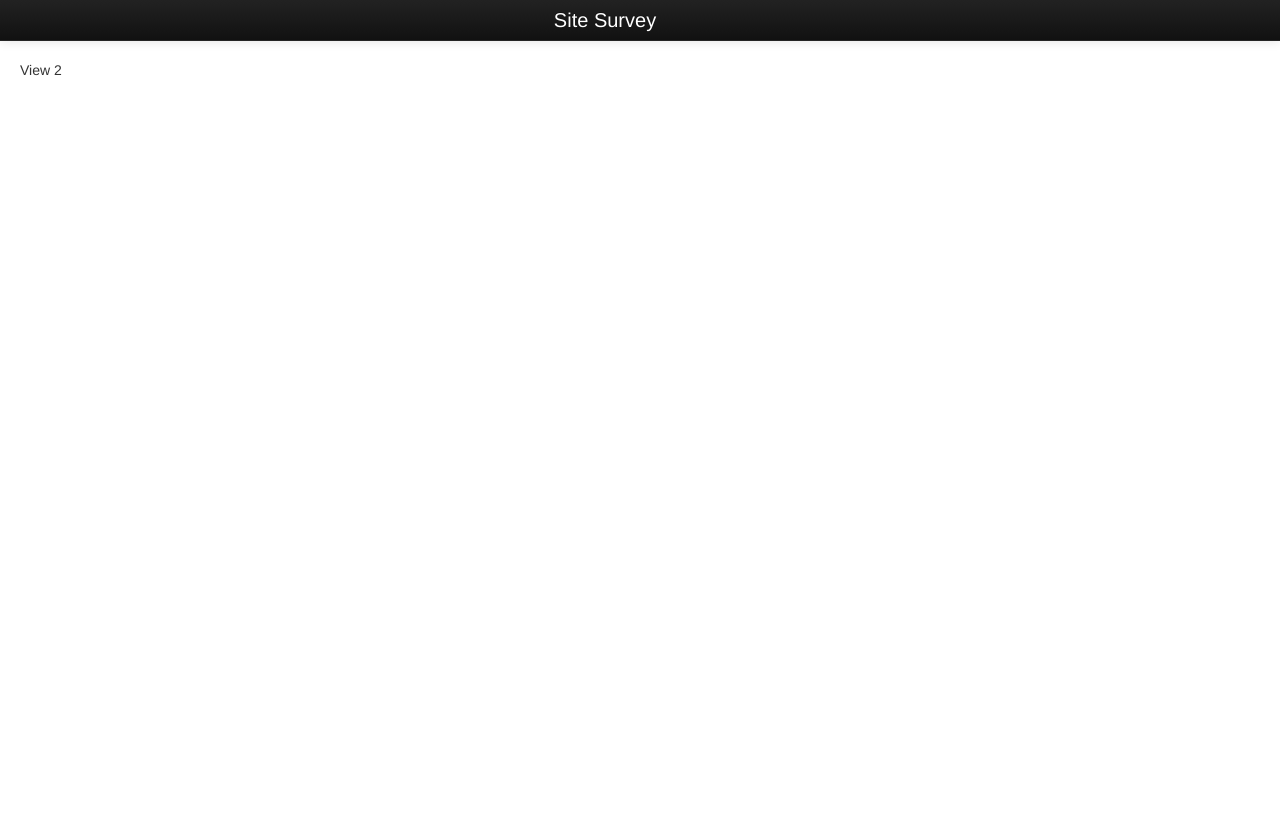
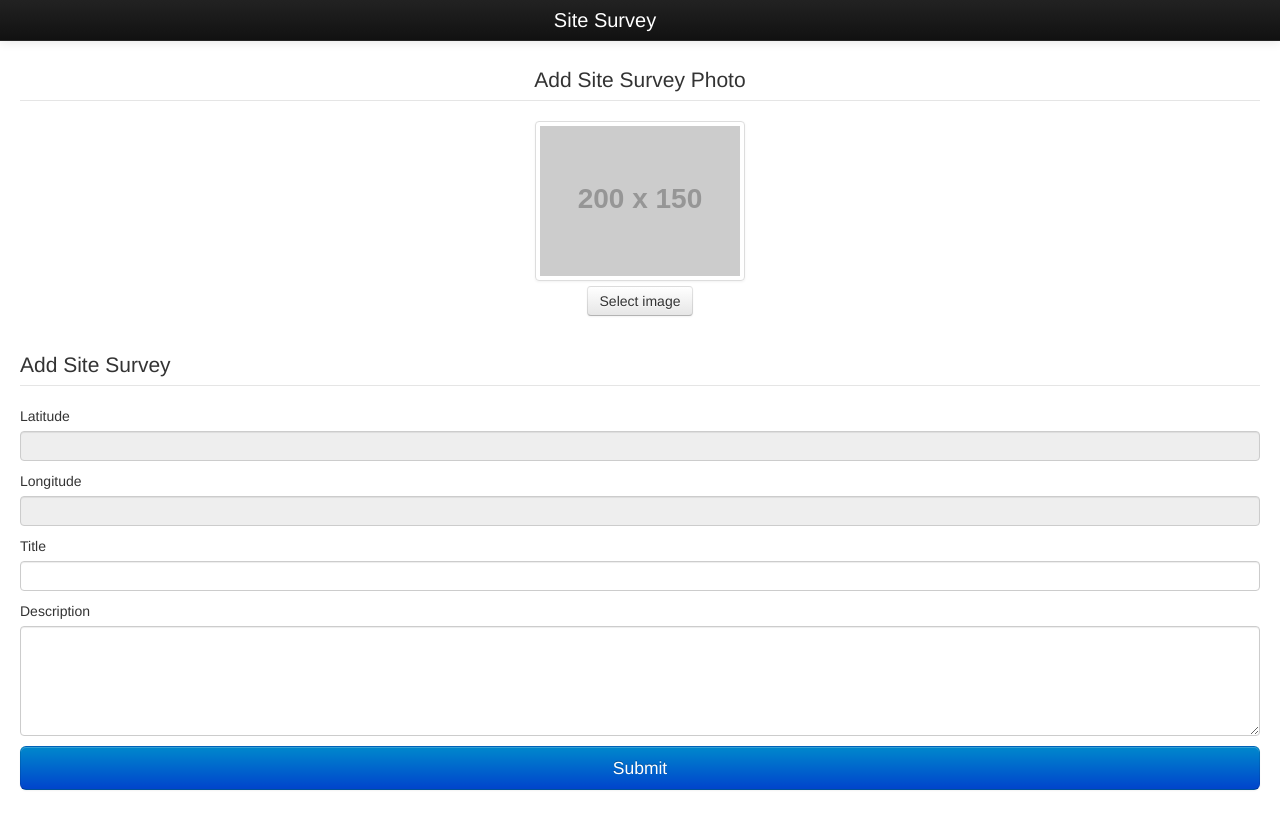
Before and after one commit to jamasters/geoscience-training, a website: page index.html at #/view2 in a window 1280 px wide. Before the commit the page ends 800 px from the top, so only its background shows below. Drawn offline with Linux system fonts and the light colour scheme; placeholder pictures from the web are drawn by us.

Commit message:
Exercise 4

```diff
--- a/index.html
+++ b/index.html
@@ -8,6 +8,7 @@
       <link rel="stylesheet" href="css/app.css"/>
       <link rel="stylesheet" href="lib/bootstrap/css/bootstrap.css">
       <link rel="stylesheet" href="lib/bootstrap/css/bootstrap-responsive.min.css">
+      <link rel="stylesheet" href="lib/bootstrap-fileupload/bootstrap-fileupload.css">
 
    </head>
    <body>
--- a/partials/partial2.html
+++ b/partials/partial2.html
@@ -1 +1,51 @@
-View 2
+<div class="row-fluid">
+   <div class="span12 text-center">
+      <form action="/upload" ng-upload>
+         <fieldset>
+            <legend>
+               Add Site Survey Photo
+            </legend>
+            <div class="fileupload fileupload-new" data-provides="fileupload">
+               <div class="fileupload-new thumbnail" style="width: 200px; height: 150px;"><img src="http://www.placehold.it/200x150/EFEFEF/AAAAAA&text=no+image" />
+               </div>
+               <div class="fileupload-preview fileupload-exists thumbnail" style="max-width: 200px; max-height: 150px; line-height: 20px;"></div>
+               <div>
+                  <span class="btn btn-file"><span class="fileupload-new">Select image</span><span class="fileupload-exists">Change</span>
+                     <input type="file" name="image"/>
+                  </span>
+                  <a href="#" class="btn fileupload-exists" data-dismiss="fileupload">Remove</a>
+
+                  <button type="submit" class="btn btn-primary fileupload-exists" upload-submit="uploadResult(content, completed)">
+                     Upload
+                  </button>
+
+               </div>
+            </div>
+         </fieldset>
+      </form>
+   </div>
+</div>
+
+<div class="row-fluid">
+   <div class="span12">
+      <form>
+         <fieldset>
+            <legend>
+               Add Site Survey
+            </legend>
+            <input class="span12" type="hidden" id="siteSurvey.imageUrl" required readonly>
+            <label>Latitude</label>
+            <input class="span12" type="text" id="siteSurvey.lat" required readonly>
+            <label>Longitude</label>
+            <input class="span12" type="text" id="siteSurvey.lng" required readonly>
+            <label>Title</label>
+            <input class="span12" type="text" id="siteSurvey.title" required>
+            <label>Description</label>
+            <textarea class="span12" id="siteSurvey.description" rows="5" required></textarea>
+            <button id="surveySubmit" type="submit" class="btn btn-large btn-primary btn-block">
+               Submit
+            </button>
+         </fieldset>
+      </form>
+   </div>
+</div>
```
